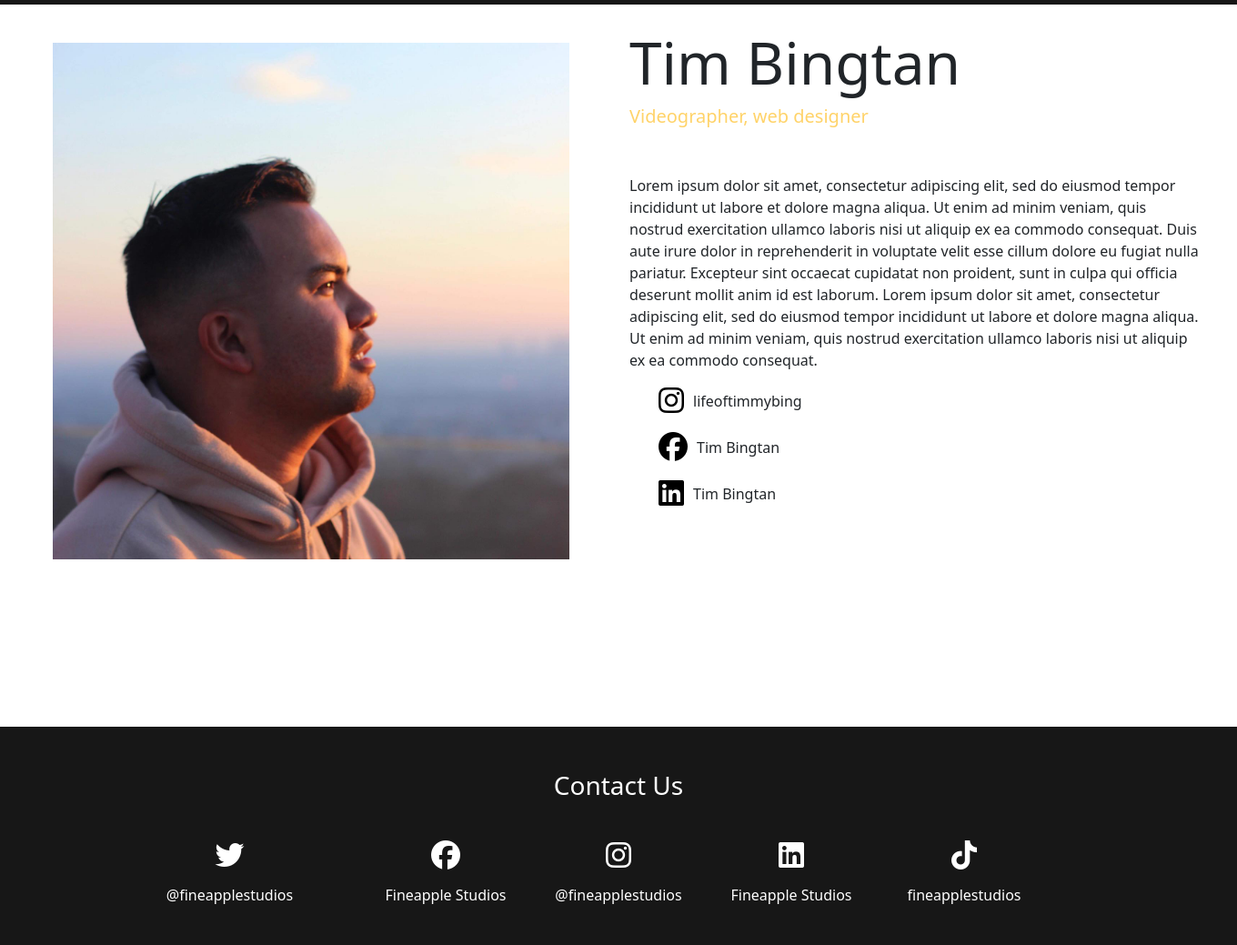
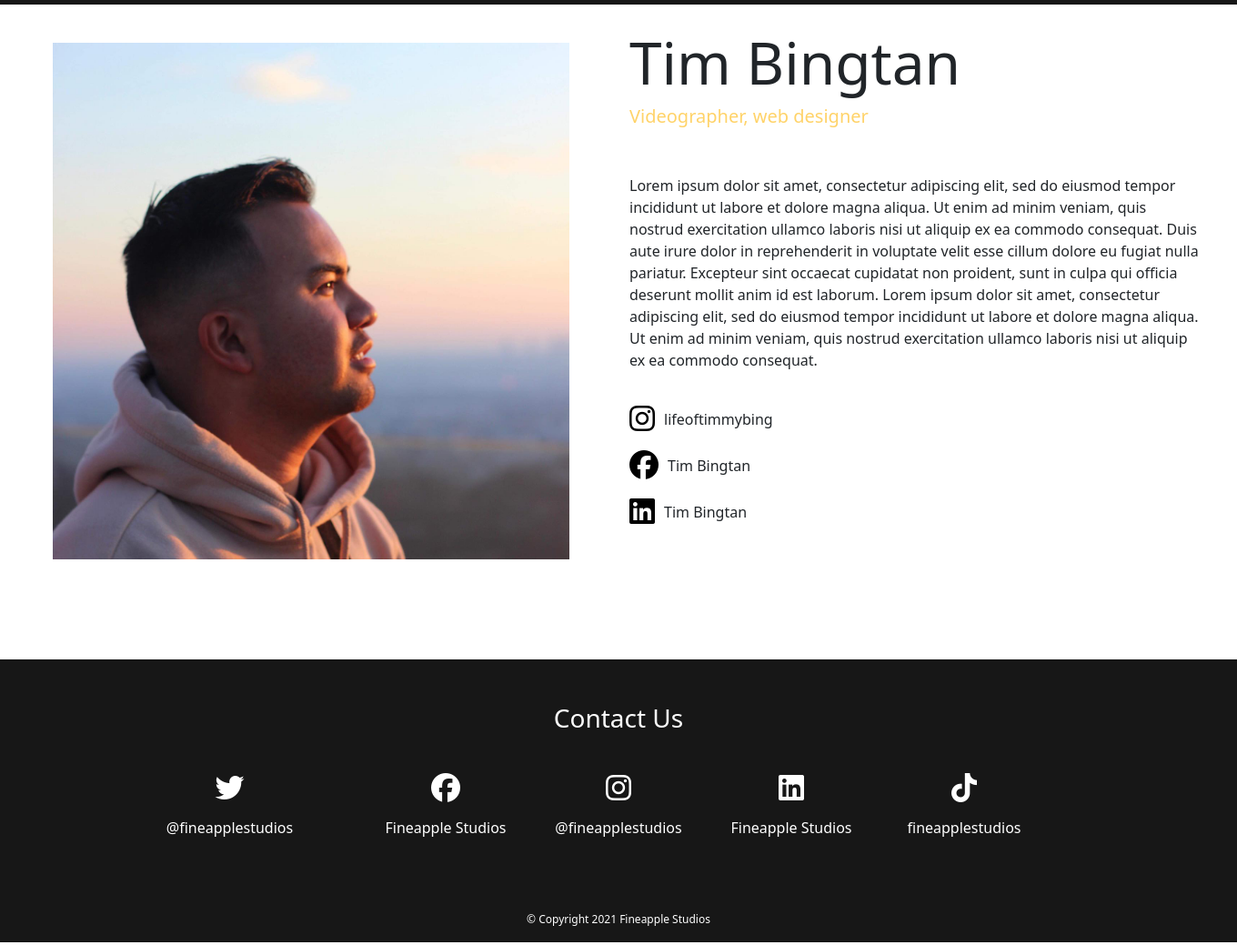
Before and after one commit to TimBingtan/fineapple-studios, a Node server app: page /founder-profile/Tim in a window 1360 px wide. Shown: the part 81-1120 px from the top of the page at 91% size. Run offline with Node 20, Linux system fonts and the light colour scheme; some libraries are stand-ins or nearby versions.

Commit message:
Refined formatting on profile page.

```diff
--- a/public/css/styles.css
+++ b/public/css/styles.css
@@ -105,6 +105,7 @@
 .social-list {
   list-style-type: none;
   line-height: 2.2rem;
+  padding: 20px 0 0;
 }
 
 .profile-contact-icon {
@@ -146,7 +147,7 @@
 
 .bio {
   background-color: #ffffff;
-  height: 50em;
+  padding-bottom: 30px;
 }
 
 .bio-content {
```
